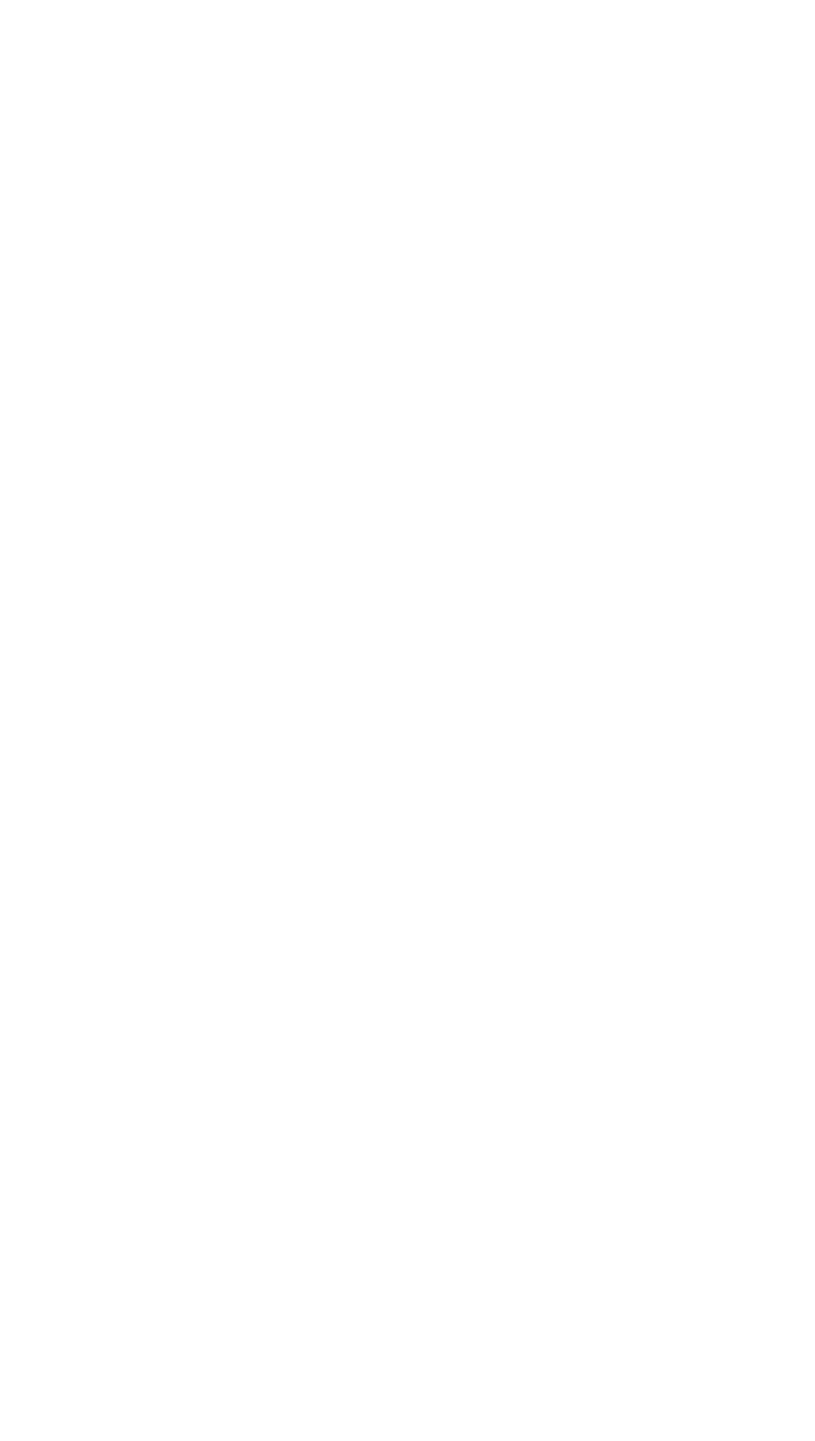
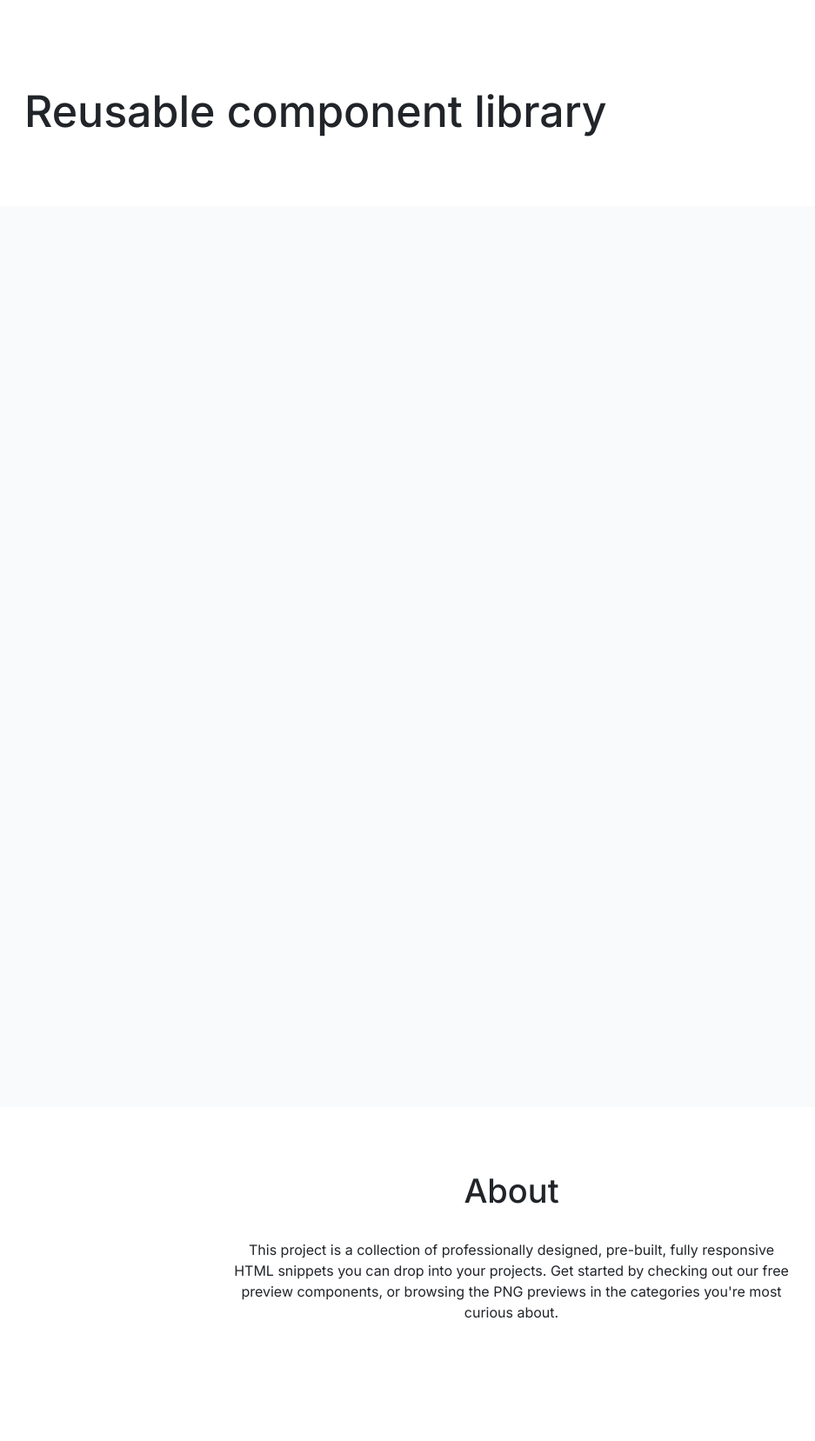
Before and after one commit to js-tasks-ru/htmlcss-20250522_single-draft, a website: page index.html in a window 1280 px wide. Shown: the whole page at 87% size, without its empty margins (52-989 px from the left). Before the commit the page ends 800 px from the top, so only its background shows below. Drawn offline with Linux system fonts and the light colour scheme.

Commit message:
basic layout of the main page added

```diff
--- a/assets/css/main.css
+++ b/assets/css/main.css
@@ -1,5 +1,10 @@
 @import 'normalize.css';
 @import '../fonts/fonts.css';
+@import '../../components/page/page.css';
+@import '../../components/container/container.css';
+@import '../../components/header/header.css';
+@import '../../components/preview/preview.css';
+@import '../../components/footer/footer.css';
 
 :root {
     --white: #ffffff;
--- a/assets/fonts/fonts.css
+++ b/assets/fonts/fonts.css
@@ -1 +1,2 @@
 @import url('https://fonts.googleapis.com/css2?family=Roboto:ital,wght@0,100;0,300;0,400;0,500;0,700;0,900;1,100;1,300;1,400;1,500;1,700;1,900&display=swap');
+@import url('https://fonts.googleapis.com/css2?family=Inter:ital,opsz,wght@0,14..32,100..900;1,14..32,100..900&display=swap');
--- /dev/null
+++ b/components/container/container.css
@@ -0,0 +1,4 @@
+.container {
+    max-width: 1110px;
+    margin: 0 auto;
+}
--- /dev/null
+++ b/components/footer/footer.css
@@ -0,0 +1,25 @@
+.footer {
+    padding: 72px 0 136px;
+    background: var(--white);
+}
+
+.footer__title {
+    font-family: 'Inter', sans-serif;
+    font-size: 38px;
+    font-weight: 500;
+    line-height: 48px;
+    color: var(--black);
+    text-align: center;
+    margin: 0 0 32px;
+}
+
+.footer__text {
+    width: 640px;
+    font-family: 'Inter', sans-serif;
+    font-size: 16px;
+    font-weight: 400;
+    line-height: 24px;
+    color: var(--black);
+    text-align: center;
+    margin: 0 auto;
+}
--- /dev/null
+++ b/components/header/header.css
@@ -0,0 +1,13 @@
+.header {
+    padding: 96px 0 77px;
+    background: var(--white);
+}
+
+.header__title {
+    font-family: 'Inter', sans-serif;
+    font-size: 50px;
+    font-weight: 500;
+    line-height: 64px;
+    color: var(--black);
+    margin: 0 0 0 -5px;
+}
--- /dev/null
+++ b/components/preview/preview.css
@@ -0,0 +1,4 @@
+.preview {
+    height: 1036px;
+    background: #f9fafc;
+}
--- a/index.html
+++ b/index.html
@@ -3,8 +3,24 @@
 <html lang="ru">
     <head>
         <link rel="stylesheet" href="./assets/css/main.css">
+        <title>Project</title>
     </head>
     <body>
-
+        <div class="page">
+            <header class="header">
+                <div class="container">
+                    <h1 class="header__title">Reusable component library</h1>
+                </div>
+            </header>
+            <main class="preview">
+                <div class="container"></div>
+            </main>
+            <footer class="footer">
+                <div class="container">
+                    <h2 class="footer__title">About</h2>
+                    <p class="footer__text">This project is a collection of professionally designed, pre-built, fully responsive HTML snippets you can drop into your projects. Get started by checking out our free preview components, or browsing the PNG previews in the categories you're most curious about.</p>
+                </div>
+            </footer>
+        </div>
     </body>
 </html>
```
Also changed, not shown: components/page/page.css (added).
